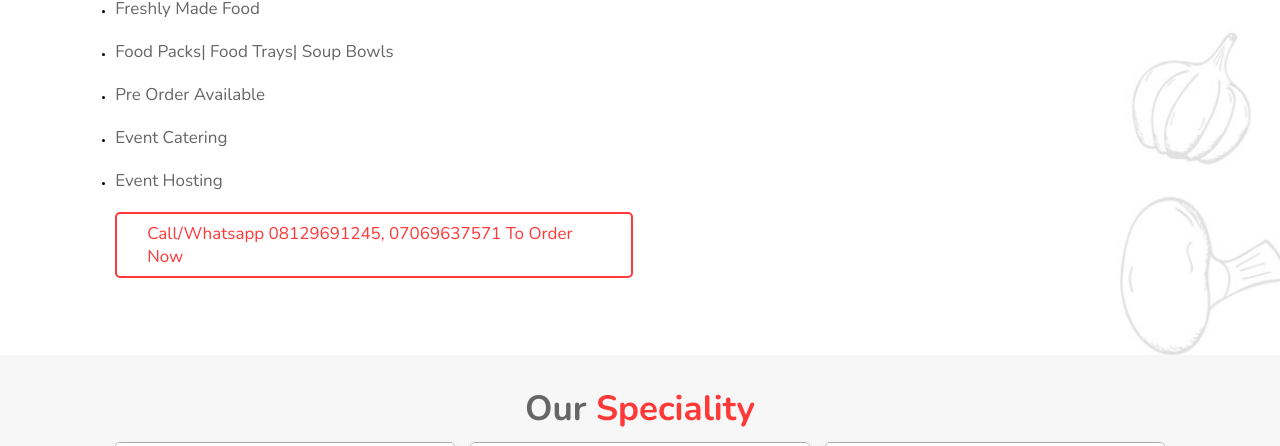
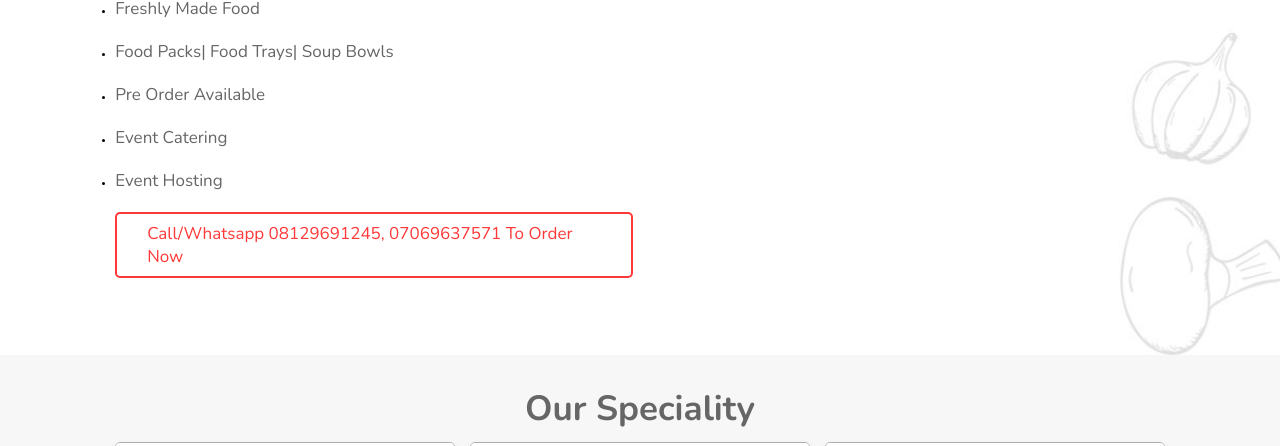
Before and after one commit to chrislouis2002/tianna-s-treats-cafe-website-, a plain HTML site: page index.html in a window 1280 px wide. Shown: the part 445-891 px from the top of the page. Drawn offline with nearby package versions, Linux system fonts and the light colour scheme.

Commit message:
Add files via upload

```diff
--- a/styles.css
+++ b/styles.css
@@ -43,7 +43,7 @@ section{
 }
 
 .heading span{
-  color:var(--red);
+  color:var(--black);
 }
 
 .btn{
```
